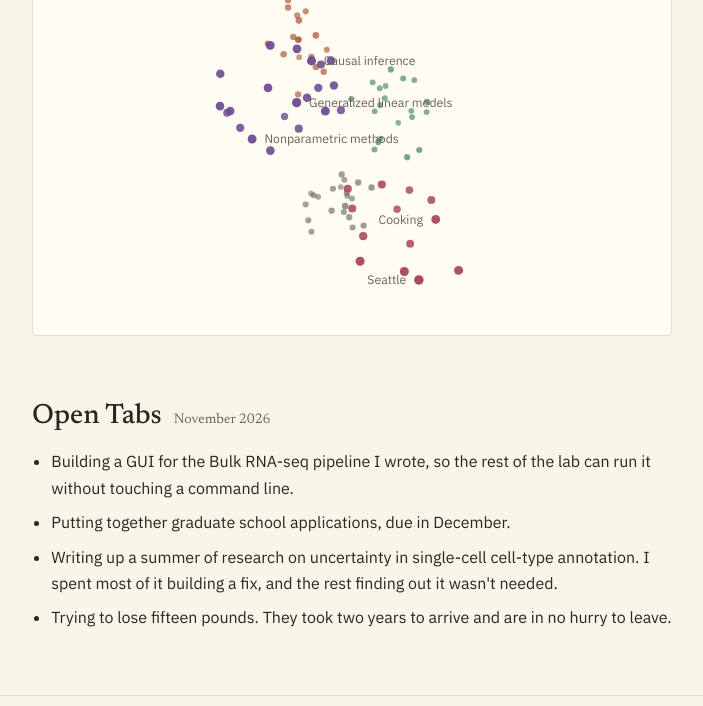
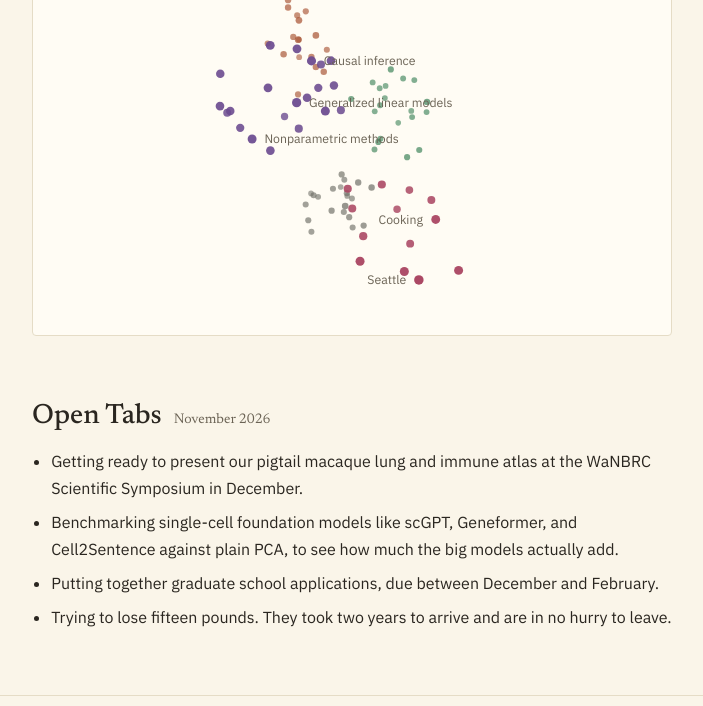
Before and after one commit to taeyunkim03/personal-website, a plain HTML site: page index.html in a window 1280 px wide. Shown: the part 693-1399 px from the top of the page, without its empty margins (288-991 px from the left). Drawn offline with Linux system fonts and the light colour scheme; animation ran at ten frames a second.

Commit message:
open tab

```diff
--- a/index.html
+++ b/index.html
@@ -99,9 +99,9 @@
     <section class="now" aria-labelledby="now-title">
       <h2 class="section-title" id="now-title">Open Tabs <time class="updated" id="now-updated" datetime="2026-09">September 2026</time></h2>
       <ul>
-        <li>Building a GUI for the Bulk RNA-seq pipeline I wrote, so the rest of the lab can run it without touching a command line.</li>
-        <li>Putting together graduate school applications, due in December.</li>
-        <li>Writing up a summer of research on uncertainty in single-cell cell-type annotation. I spent most of it building a fix, and the rest finding out it wasn't needed.</li>
+        <li>Getting ready to present our pigtail macaque lung and immune atlas at the WaNBRC Scientific Symposium in December.</li>
+        <li>Benchmarking single-cell foundation models like scGPT, Geneformer, and Cell2Sentence against plain PCA, to see how much the big models actually add.</li>
+        <li>Putting together graduate school applications, due between December and February.</li>
         <li>Trying to lose fifteen pounds. They took two years to arrive and are in no hurry to leave.</li>
       </ul>
     </section>
```
